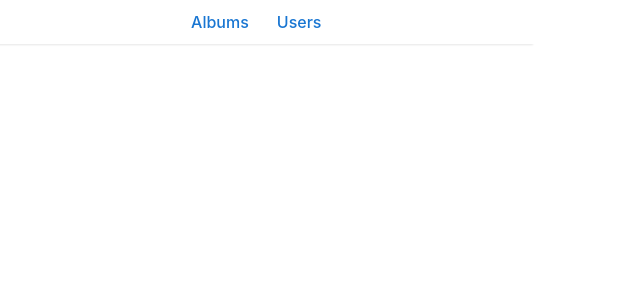
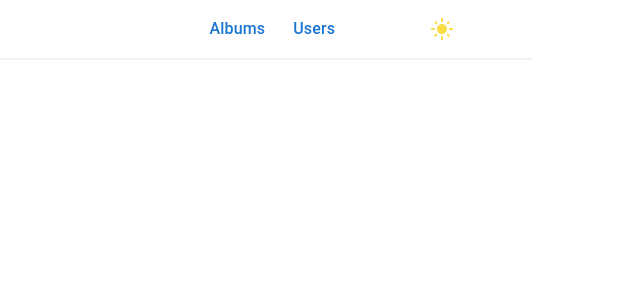
Before and after one commit to Marina-Likholetova/react-contact-book-app, a React (Create React App) app: page / in a window 1280 px wide. Shown: the top 300 px of the page, without its empty margins (492-1132 px from the left). Built offline with nearby package versions, Linux system fonts and the light colour scheme.

Commit message:
Integrate theme context

```diff
--- a/src/App.css
+++ b/src/App.css
@@ -6,6 +6,7 @@
     --primary: #1976d2;
     --light-bg: #5fa8f01a;
     --text-color: rgb(76, 76, 76);
+    --text-color-dark: #7b7b7b;
     --main-transition: all 0.5s ease-out;
     --spacing-horizontal: 1rem;
     --spacing-vertical: 1rem;
@@ -15,6 +16,7 @@
     --main--padding-vertical: calc(var(--spacing-horizontal) * 0.5);
 
     --navbar-shadow: 0 1px 2px 0 rgba(0, 0, 0, 0.1);
+    --navbar-shadow-dark: 0 1px 2px 0 rgba(0, 0, 0, 1);
     --navbar-column-gap: 0.25rem;
     --navbar-padding-vertical: calc(var(--spacing-vertical) * 0.75);
     --navbar-padding-horizontal: calc(var(--spacing-horizontal) * 0);
@@ -22,12 +24,15 @@
     --navbar-item-padding-horizontal: 0.75rem;
     --navbar-link-hover-bg: var(--light-bg);
     --navbar-link-active-hover-bg:#dbdfe364;
+    --navbar-link-active-hover-bg-dark: #dbdfe34d;
 
     --sidebar-list-item-padding-vertical:calc(var(--spacing-vertical) * 0.25);
     --sidebar-list-item-padding-horizontal: calc(var(--spacing-horizontal) * 0);
     --sidebar-list-link-padding-vertical: calc(var(--spacing-vertical) * 0);
     --sidebar-list-link-padding-horizontal: calc(var(--spacing-horizontal) * 1);
     --sidebar-list-link-color: var(--text-color);
+    --sidebar-list-link-color-dark: var(--text-color-dark);
+
 
     --album-placeholder-bg: var(--navbar-link-active-hover-bg);
 }
@@ -73,10 +78,26 @@ ul {
     direction: rtl;
 }
 
+.dark .navbar {
+    box-shadow: var(--navbar-shadow-dark);
+}
+
+
+.navbar__inner {
+    display: grid;
+    grid-template-columns: repeat(3, 1fr);
+    align-items: center;
+    column-gap: var(--navbar-column-gap);
+}
+
 .navbar__items {
     display: flex;
+    column-gap: var(--navbar-column-gap);
+}
+
+.navbar__items--right {
+    display: flex;
     justify-content: center;
-    column-gap: var(--navbar-column-gap);
 }
 
 
@@ -105,7 +126,7 @@ ul {
 
 .md-content p {
     text-align: center;
-    color: #00000084;
+    color: var(--text-color-dark);
 }
 
 article {
@@ -119,6 +140,10 @@ article::before {
     left: 0;
     height: 100%;
     box-shadow: 0 1px 1px 0.5px rgba(0, 0, 0, 0.1);
+}
+
+.dark article::before {
+    box-shadow: 0 1px 1px 0.5px rgb(0 0 0 / 100%);
 }
 
 .navbar {
@@ -137,6 +162,10 @@ article::before {
     background-color: white;
 }
 
+.dark .navbar::before, .dark .navbar::after {
+    background-color: #121212;
+}
+
 .navbar::before {
     left: 0;
 }
@@ -146,6 +175,10 @@ article::before {
     transform: translate(50%, 0);
 }
 
+.navbar .navbar__items--right svg {
+    fill: #fbdd46
+}
+
 .loader-container {
     min-height: 20px;
 }
--- a/src/App.js
+++ b/src/App.js
@@ -6,13 +6,14 @@ import Navbar from "modules/common/components/Navbar/Navbar";
 const navLinks = ["users", "albums"];
 
 
-export default function App() {
+export default function App({ theme }) {
     return (
-        <div className="container">
+        <div className={`container ${theme}`}>
             <Navbar navLinks={navLinks} />
-            <main className="main">
-                <Outlet />
-            </main>
+                <main className="main">
+                    <Outlet />
+                </main>
         </div>
+
     );
 }
--- a/src/index.css
+++ b/src/index.css
@@ -1,3 +1,8 @@
+html {
+  margin-left: calc(100vw - 100%);
+  margin-right: 0;
+}
+
 body {
   margin: 0;
   font-family: -apple-system, BlinkMacSystemFont, 'Segoe UI', 'Roboto', 'Oxygen',
--- a/src/modules/common/components/List/List.css
+++ b/src/modules/common/components/List/List.css
@@ -4,8 +4,6 @@
 .list-item {
     transition: var(--main-transition);
     border-radius: var(--main-border-radius);
-    text-overflow: ellipsis;
-    overflow: hidden;
     user-select: none;
     padding: var(--sidebar-list-item-padding-vertical)  var(--sidebar-list-item-padding-horizontal);
 }
@@ -14,6 +12,12 @@
     color: var(--sidebar-list-link-color);
     padding: var(--sidebar-list-link-padding-vertical) var(--sidebar-list-link-padding-horizontal);
     display: block;
+    text-overflow: ellipsis;
+    overflow: hidden;
+}
+
+.dark .list__link {
+    color: var(--sidebar-list-link-color-dark);
 }
 
 .list-item:hover {
--- a/src/modules/common/components/Navbar/Navbar.jsx
+++ b/src/modules/common/components/Navbar/Navbar.jsx
@@ -1,10 +1,24 @@
-import React from 'react';
+import { IconButton } from '@mui/material';
+import React, { useContext } from 'react';
 import { NavLink } from 'react-router-dom';
+import LightModeIcon from "@mui/icons-material/LightMode";
+import DarkModeIcon from "@mui/icons-material/DarkMode";
 import capitalizeFirstLetter from '../../utils/capitalizeFirstLetter';
+import themeContext from '../../context/theme';
 
 export default function Navbar({ navLinks }) {
+    const { theme, switchTheme } = useContext(themeContext);
+
     return (
         <nav className="navbar">
+            <div className="navbar__inner">
+                <ul className="navbar__items--right">
+                    <li>
+                        <IconButton size="small" onClick={switchTheme}>
+                            {theme === "light" ? <LightModeIcon /> : <DarkModeIcon />}
+                        </IconButton>
+                    </li>
+                </ul>
                 <ul className="navbar__items">
                     {navLinks.map((link) => (
                         <li key={Math.random()} className="navbar-item">
@@ -14,6 +28,7 @@ export default function Navbar({ navLinks }) {
                         </li>
                     ))}
                 </ul>
+            </div>
         </nav>
     );
 }
--- /dev/null
+++ b/src/modules/common/context/theme/index.js
@@ -0,0 +1,6 @@
+import { createContext } from "react";
+
+
+const themeContext = createContext("theme");
+
+export default themeContext;
--- /dev/null
+++ b/src/modules/common/hoc/withTheme.js
@@ -0,0 +1,30 @@
+import { useState } from "react";
+import { ThemeProvider, createTheme } from "@mui/material/styles";
+import CssBaseline from "@mui/material/CssBaseline";
+import Theme from "../context/theme/";
+
+export default function withTheme(Component) {
+    const WithTheme = (props) => {
+        const [theme, setTheme] = useState("light");
+        const switchTheme = () => {
+            setTheme((prev) => (prev === "light" ? "dark" : "light"));
+        };
+
+        const themeStyle = createTheme({
+            palette: {
+                mode: theme,
+            },
+        });
+
+        return (
+            <Theme.Provider value={{ theme, switchTheme }}>
+                <ThemeProvider theme={themeStyle}>
+                    <CssBaseline />
+                    <Component theme={theme} {...props} />
+                </ThemeProvider>
+            </Theme.Provider>
+        );
+    };
+
+    return WithTheme;
+}
--- a/src/modules/users/components/ContactForm/ContactForm.css
+++ b/src/modules/users/components/ContactForm/ContactForm.css
@@ -6,3 +6,28 @@
     display: flex;
     flex-flow: column nowrap;
 }
+
+.form input {
+    color: var(--text-color);
+}
+
+.dark .form input {
+    color: var(--text-color-dark);
+}
+
+input:-internal-autofill-selected, input:-webkit-autofill {
+    -webkit-text-fill-color: var(--text-color);
+}
+
+.dark input:-internal-autofill-selected, .dark input:-webkit-autofill {
+    -webkit-text-fill-color: var(--text-color-dark);
+    -webkit-box-shadow: 0 0 0 30px #131416f5 inset;
+}
+
+input:-internal-autofill-selected {
+    -webkit-box-shadow: 0 0 0 30px #FFFFFF inset;
+}
+
+.dark input:-internal-autofill-selected {
+    -webkit-box-shadow: 0 0 0 30px #121212 inset;
+}
--- a/src/modules/users/components/UserItem/UserItem.css
+++ b/src/modules/users/components/UserItem/UserItem.css
@@ -6,17 +6,26 @@
 .user-info__item {
     padding: 0.25rem 0;
     display: block;
+    color: var(--text-color);
+}
 
+.dark .user-info__item {
+    color: var(--text-color-dark);
+}
 
-}
 .user-info__item span {
     border-radius: var(--main-border-radius);
     background-color: var(--navbar-link-active-hover-bg);
     padding: 0.25rem 0.75rem;
     font-size: 12px;
     font-weight: 500;
-    color: var(--text-color);
 }
+
+.dark .user-info__item:not(:last-child) span {
+    background-color: var(--navbar-link-active-hover-bg-dark);
+    color: rgb(213, 213, 213)
+}
+
 .user-info__item button {
     text-transform: capitalize;
     margin-top: 0.5rem;
--- a/src/routing/router.js
+++ b/src/routing/router.js
@@ -9,7 +9,10 @@ import ContactForm from "modules/users/components/ContactForm/ContactForm";
 import AlbumItem from "modules/albums/components/AlbumItem/AlbumItem";
 import withUser from "modules/users/hoc/withUser";
 import withAddUser from "modules/users/hoc/withAddUser";
+import withTheme from "modules/common/hoc/withTheme";
 
+
+const AppWithTheme = withTheme(App);
 const ItemWithUser = withUser(UserItem);
 const FormWithUser = withUser(ContactForm)
 const FormWithAddUser = withAddUser(ContactForm)
@@ -18,7 +21,7 @@ const FormWithAddUser = withAddUser(ContactForm)
 const router = createBrowserRouter([
     {
         path: "/",
-        element: <App />,
+        element: <AppWithTheme />,
         errorElement: <NotFoundPage />,
         children: [
             {
```
Lines whose indentation alone changed are shown as unchanged.
